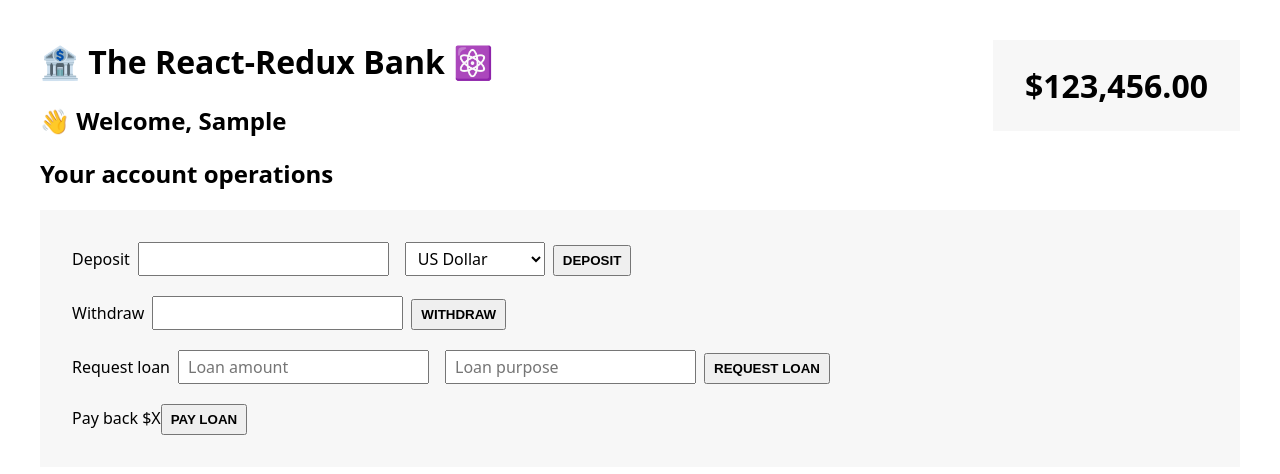
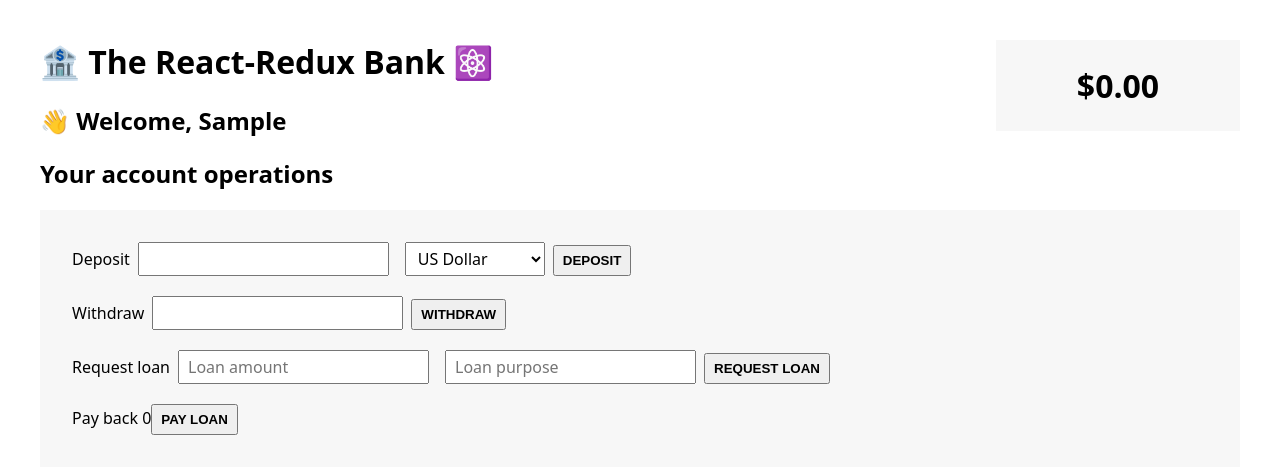
Before and after one commit to izwrt/React-with-Redux, a React (Create React App) app in the folder Redux-banking-app/: page / in a window 1280 px wide. Both pictures are taken after typing "Sample", "Sample" into the empty fields and a click on the button "CREATE NEW CUSTOMER". Shown: the top 474 px of the page. Built offline with nearby package versions, Linux system fonts and the light colour scheme.

Commit message:
phase one

```diff
--- a/Redux-banking-app/src/features/accounts/AccountOperations.js
+++ b/Redux-banking-app/src/features/accounts/AccountOperations.js
@@ -1,4 +1,6 @@
 import { useState } from "react";
+import { useDispatch, useSelector } from "react-redux";
+import { deposite, payLoan, requestLoan, withdraw } from "./accountSlice";
 
 function AccountOperations() {
   const [depositAmount, setDepositAmount] = useState("");
@@ -7,15 +9,44 @@
   const [loanPurpose, setLoanPurpose] = useState("");
   const [currency, setCurrency] = useState("USD");
 
-  function handleDeposit() {
+  const dispatch = useDispatch();
+  const {loan, loanPurpose: currentLoanPurpose, balance } = useSelector(
+    (store) => store.account
+  )
 
+  console.log(balance);
+
+  function handleDeposit(e) {
+    e.preventDefault();
+    if(!depositAmount) return;
+
+    dispatch(deposite(depositAmount));
+    setDepositAmount("")
   }
 
-  function handleWithdrawal() {}
+  function handleWithdrawal(e) {
+    e.preventDefault();
+    if(!withdrawalAmount) return;
 
-  function handleRequestLoan() {}
+    dispatch(withdraw(withdrawalAmount));
+    setWithdrawalAmount("")
+   }
 
-  function handlePayLoan() {}
+  function handleRequestLoan(e) {
+    e.preventDefault();
+    if(!loanAmount || !loanPurpose) return;
+
+    dispatch(requestLoan(loanAmount, loanPurpose));
+    setLoanAmount("");
+    setLoanPurpose("");
+  }
+
+  function handlePayLoan(e) {
+    e.preventDefault();
+    if(loan < 0) return;
+
+    dispatch(payLoan(loan))
+  }
 
   return (
     <div>
@@ -69,7 +100,7 @@
         </div>
 
         <div>
-          <span>Pay back $X</span>
+          <span>Pay back {loan}</span>
           <button onClick={handlePayLoan}>Pay loan</button>
         </div>
       </div>
--- a/Redux-banking-app/src/features/accounts/BalanceDisplay.js
+++ b/Redux-banking-app/src/features/accounts/BalanceDisplay.js
@@ -1,3 +1,5 @@
+import { connect } from "react-redux";
+
 function formatCurrency(value) {
     return new Intl.NumberFormat("en", {
       style: "currency",
@@ -5,8 +7,14 @@
     }).format(value);
   }
 
-  function BalanceDisplay() {
-    return <div className="balance">{formatCurrency(123456)}</div>;
+  function BalanceDisplay({balance}) {
+    return <div className="balance">{formatCurrency(balance)}</div>;
   }
 
-  export default BalanceDisplay;
+  function mapStateToProps(state) {
+    return {
+      balance: state.account.balance,
+    }
+  }
+
+  export default connect(mapStateToProps)(BalanceDisplay);
--- a/Redux-banking-app/src/features/accounts/accountSlice.js
+++ b/Redux-banking-app/src/features/accounts/accountSlice.js
@@ -1,7 +1,7 @@
 const initialStateAccount = {
     balance: 0,
     loan: 0,
-    loanPurpose: "",
+    currentLoanPurpose: "",
 };
 
 
@@ -15,13 +15,13 @@
 
         case 'account/requestLoan':
             if (state.loan > 0) return state;
-            return {...state, loan: action.payload.amount, loanPurpose:action.payload.purpose, balance: state.balance + action.payload.amount}
+            return {...state, loan: action.payload.amount, currentLoanPurpose:action.payload.purpose, balance: state.balance + action.payload.amount}
 
         case 'account/payLoan':
             return {
                 ...state,
                 loan: state.loan - action.payload,
-                loanPurpose:"",
+                currentLoanPurpose:"",
                 balance: state.balance - action.payload
             };
 
```
